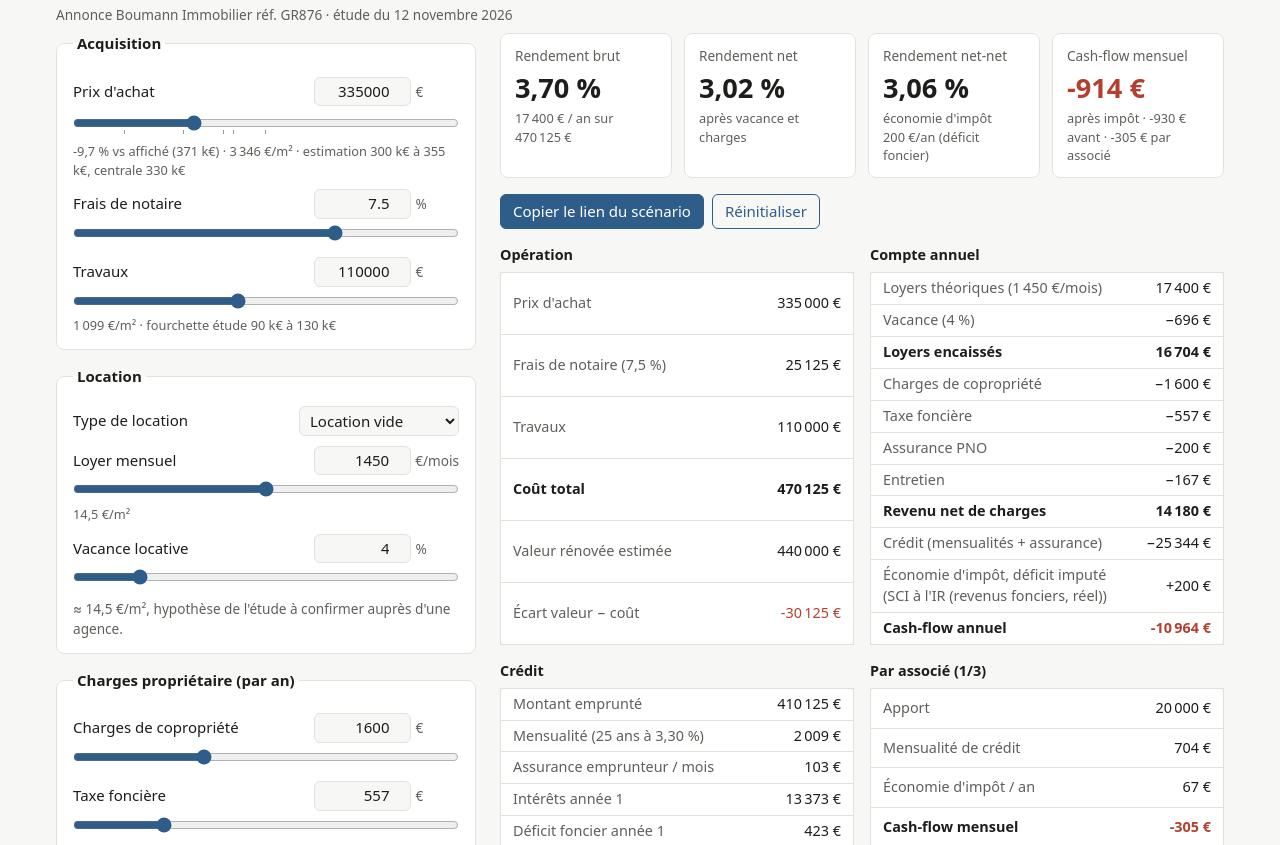
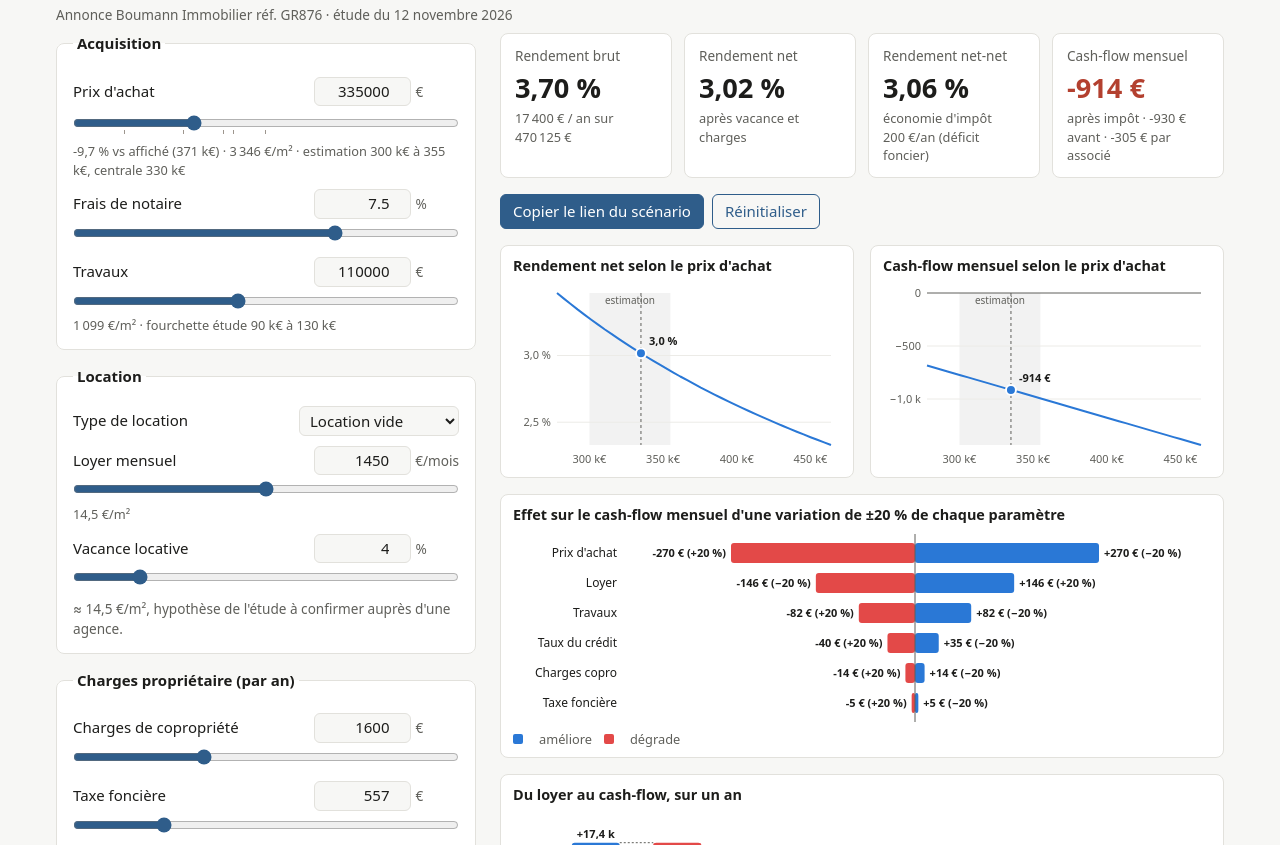
Before and after one commit to Fraer/immo-simu, a plain HTML site: page index.html in a window 1280 px wide. Shown: the part 85-930 px from the top of the page. Drawn offline with Linux system fonts and the light colour scheme.

Commit message:
Add charts: price sensitivity, tornado and yearly waterfall
Hand-made SVG (no library), redrawn live with the sliders and on resize,
hover tooltips, light and dark themes. KPI column no longer sticky.

Co-Authored-By: Claude Opus 5.5 <noreply@anthropic.com>

```diff
--- a/css/style.css
+++ b/css/style.css
@@ -9,6 +9,10 @@
   --negatif: #b3402f;
   --alerte-bg: #fff4e0;
   --alerte-texte: #7a4b00;
+  --viz-plus: #2a78d6;
+  --viz-moins: #e34948;
+  --viz-total: #8a8984;
+  --viz-grille: #ecebe7;
   color-scheme: light;
 }
 
@@ -24,6 +28,10 @@
     --negatif: #ec8a78;
     --alerte-bg: #3a2c12;
     --alerte-texte: #f2c97a;
+    --viz-plus: #3987e5;
+    --viz-moins: #e66767;
+    --viz-total: #8f8e88;
+    --viz-grille: #2a2a27;
     color-scheme: dark;
   }
 }
@@ -53,7 +61,7 @@ main {
 
 @media (max-width: 860px) {
   main { grid-template-columns: minmax(0, 1fr); }
-  #resultats { order: -1; position: static !important; }
+
 }
 
 fieldset {
@@ -95,7 +103,6 @@ input[type="range"] { width: 100%; accent-color: var(--accent); margin: 6px 0 0;
 .risque label { display: flex; flex-direction: column; font-size: 0.9rem; }
 .risque span, .risque em { color: var(--texte-2); font-size: 0.82rem; }
 
-#resultats { position: sticky; top: 16px; }
 
 #kpis {
   display: grid;
@@ -156,3 +163,50 @@ td { text-align: right; white-space: nowrap; }
 tr.total th, tr.total td { font-weight: 600; color: var(--texte); }
 tr.total.positif td { color: var(--positif); }
 tr.total.negatif td { color: var(--negatif); }
+
+/* ---------- Charts ---------- */
+#graphiques { display: grid; gap: 16px; margin-bottom: 16px; }
+.g-paire { display: grid; grid-template-columns: repeat(auto-fit, minmax(280px, 1fr)); gap: 16px; }
+.viz {
+  margin: 0;
+  background: var(--surface);
+  border: 1px solid var(--bord);
+  border-radius: 8px;
+  padding: 10px 8px 6px;
+  min-width: 0;
+}
+.viz figcaption { font-weight: 600; font-size: 0.9rem; padding: 0 4px 4px; }
+.viz svg { display: block; max-width: 100%; height: auto; overflow: visible; }
+.viz-grille { stroke: var(--viz-grille); stroke-width: 1; }
+.viz-zero { stroke: var(--texte-2); stroke-width: 1; }
+.viz-axe { fill: var(--texte-2); font-size: 11px; font-variant-numeric: tabular-nums; }
+.viz-axe-fort { fill: var(--texte); font-size: 12px; }
+.viz-note { fill: var(--texte-2); font-size: 10px; }
+.viz-label { fill: var(--texte); font-size: 11px; font-weight: 600; font-variant-numeric: tabular-nums; }
+.viz-bande { fill: var(--texte-2); opacity: 0.08; }
+.viz-ligne { fill: none; stroke: var(--viz-plus); stroke-width: 2; stroke-linejoin: round; }
+.viz-repere { stroke: var(--texte-2); stroke-width: 1; stroke-dasharray: 3 3; }
+.viz-point { fill: var(--viz-plus); stroke: var(--surface); stroke-width: 2; }
+.viz-point-h { fill: var(--surface); stroke: var(--viz-plus); stroke-width: 2; }
+.viz-croix { stroke: var(--texte-2); stroke-width: 1; opacity: 0.5; }
+.viz-liaison { stroke: var(--texte-2); stroke-width: 1; stroke-dasharray: 2 2; }
+rect.viz-plus, .pastille.viz-plus { fill: var(--viz-plus); background: var(--viz-plus); }
+rect.viz-moins, .pastille.viz-moins { fill: var(--viz-moins); background: var(--viz-moins); }
+rect.viz-total, .pastille.viz-total { fill: var(--viz-total); background: var(--viz-total); }
+.viz-legende { margin: 4px 4px 2px; font-size: 0.8rem; color: var(--texte-2); display: flex; gap: 6px 12px; flex-wrap: wrap; align-items: center; }
+.pastille { display: inline-block; width: 10px; height: 10px; border-radius: 2px; margin-right: 4px; vertical-align: -1px; }
+.viz-tip {
+  position: absolute;
+  display: none;
+  pointer-events: none;
+  z-index: 10;
+  background: var(--surface);
+  color: var(--texte);
+  border: 1px solid var(--bord);
+  border-radius: 6px;
+  padding: 6px 9px;
+  font-size: 0.8rem;
+  box-shadow: 0 2px 8px rgb(0 0 0 / 0.12);
+  max-width: 260px;
+}
+.viz-tip strong { font-variant-numeric: tabular-nums; }
--- a/index.html
+++ b/index.html
@@ -17,13 +17,18 @@
   <main>
     <section id="controles" aria-label="Hypothèses"></section>
 
-    <section id="resultats" aria-label="Résultats" aria-live="polite">
-      <div id="kpis"></div>
+    <section id="resultats" aria-label="Résultats">
+      <div id="kpis" aria-live="polite"></div>
       <div id="alertes"></div>
       <div class="actions">
         <button id="partager" type="button">Copier le lien du scénario</button>
         <button id="reinit" type="button" class="secondaire">Réinitialiser</button>
       </div>
+      <section id="graphiques" aria-label="Graphiques">
+        <div id="g-sensibilite" class="g-paire"></div>
+        <div id="g-tornado"></div>
+        <div id="g-cascade"></div>
+      </section>
       <div id="details"></div>
       <p class="note">
         Brut = loyers théoriques / coût total (prix + notaire + travaux).
--- a/js/app.js
+++ b/js/app.js
@@ -1,4 +1,5 @@
 import { REGIMES, calculer, regimeParDefaut, scenarioParDefaut } from "./calc.js";
+import { cascade, sensibilitePrix, tornado } from "./charts.js";
 
 const BIEN_PAR_DEFAUT = "le-cannet-gr876";
 const ACQUEREUR_PAR_DEFAUT = "sci-flv";
@@ -262,8 +263,26 @@ function table(titre, lignes) {
   );
 }
 
+function rendreGraphiques(r) {
+  const prix = champs(bien, s)[0].champs.find((c) => c.k === "prix");
+  sensibilitePrix($("#g-sensibilite"), bien, s, prix);
+  cascade($("#g-cascade"), r);
+  const k = (n) => `${Math.round(n / 1000)} k€`;
+  tornado($("#g-tornado"), bien, s, [
+    { k: "prix", label: "Prix d'achat", fmt: k },
+    { k: "travaux", label: "Travaux", fmt: k },
+    s.mode === "coloc"
+      ? { k: "loyerParChambre", label: "Loyer / chambre", fmt: (v) => `${Math.round(v)} €` }
+      : { k: "loyer", label: "Loyer", fmt: (v) => `${Math.round(v)} €` },
+    { k: "taux", label: "Taux du crédit", fmt: (v) => `${num(2).format(v)} %` },
+    { k: "chargesCopro", label: "Charges copro", fmt: (v) => `${Math.round(v)} €` },
+    { k: "taxeFonciere", label: "Taxe foncière", fmt: (v) => `${Math.round(v)} €` },
+  ]);
+}
+
 function rendreResultats() {
   const r = calculer(bien, s);
+  rendreGraphiques(r);
   const cf = r.cashFlowApresImpot;
   const signe = (x) => (x > 0 ? "+" : "") + eur.format(x);
 
@@ -401,6 +420,12 @@ async function demarrer() {
   rendreControles();
   rafraichir();
 
+  let attente;
+  new ResizeObserver(() => {
+    clearTimeout(attente);
+    attente = setTimeout(() => rendreGraphiques(calculer(bien, s)), 100);
+  }).observe($("#graphiques"));
+
   $("#reinit").addEventListener("click", () => {
     s = scenarioParDefaut(bien, bien.defauts.mode, acquereur);
     rendreControles();
--- /dev/null
+++ b/js/charts.js
@@ -0,0 +1,291 @@
+// Small hand-made SVG charts (no library). Each function redraws into its container.
+import { calculer } from "./calc.js";
+
+const NS = "http://www.w3.org/2000/svg";
+const eur = new Intl.NumberFormat("fr-FR", { style: "currency", currency: "EUR", maximumFractionDigits: 0 });
+const pct = new Intl.NumberFormat("fr-FR", { minimumFractionDigits: 1, maximumFractionDigits: 1 });
+const signe = (x) => (x > 0 ? "+" : "") + eur.format(x);
+const compact = (x) => {
+  const a = Math.abs(x);
+  const t = a >= 1000 ? `${pct.format(a / 1000)} k` : `${Math.round(a)}`;
+  return (x < 0 ? "−" : "") + t;
+};
+
+function s(tag, attrs = {}, texte) {
+  const n = document.createElementNS(NS, tag);
+  for (const [k, v] of Object.entries(attrs)) n.setAttribute(k, v);
+  if (texte !== undefined) n.textContent = texte;
+  return n;
+}
+
+function niceTicks(min, max, n = 4) {
+  const span = max - min || 1;
+  const step0 = span / n;
+  const mag = 10 ** Math.floor(Math.log10(step0));
+  const step = [1, 2, 2.5, 5, 10].map((m) => m * mag).find((x) => x >= step0);
+  const ticks = [];
+  for (let v = Math.ceil(min / step) * step; v <= max + 1e-9; v += step) ticks.push(+v.toFixed(10));
+  return ticks;
+}
+
+// ---------- Shared tooltip ----------
+
+let tip;
+function tooltip() {
+  if (!tip) {
+    tip = document.createElement("div");
+    tip.className = "viz-tip";
+    tip.setAttribute("role", "status");
+    document.body.append(tip);
+  }
+  return tip;
+}
+function montrerTip(evt, lignes) {
+  const t = tooltip();
+  t.replaceChildren(
+    ...lignes.map(([v, l]) => {
+      const p = document.createElement("div");
+      const b = document.createElement("strong");
+      b.textContent = v;
+      p.append(b, document.createTextNode(` ${l}`));
+      return p;
+    }),
+  );
+  t.style.display = "block";
+  const x = Math.min(evt.clientX + 14, window.innerWidth - t.offsetWidth - 8);
+  const y = evt.clientY - t.offsetHeight - 12;
+  t.style.left = `${x + window.scrollX}px`;
+  t.style.top = `${(y < 8 ? evt.clientY + 18 : y) + window.scrollY}px`;
+}
+function cacherTip() {
+  if (tip) tip.style.display = "none";
+}
+
+function survol(cible, lignes) {
+  cible.addEventListener("pointermove", (e) => montrerTip(e, lignes()));
+  cible.addEventListener("pointerleave", cacherTip);
+}
+
+// ---------- 1. Sensitivity to purchase price (one small line chart per measure) ----------
+
+export function sensibilitePrix(conteneur, bien, sc, { min, max }) {
+  const n = 41;
+  const pts = Array.from({ length: n }, (_, i) => {
+    const prix = min + ((max - min) * i) / (n - 1);
+    const r = calculer(bien, { ...sc, prix });
+    return { prix, cf: r.cashFlowApresImpot, net: r.rendementNet };
+  });
+  const actuel = calculer(bien, sc);
+
+  const figs = [document.createElement("figure"), document.createElement("figure")];
+  conteneur.replaceChildren(...figs);
+  ligne(figs[0], bien, pts, sc.prix, {
+      titre: "Rendement net selon le prix d'achat",
+      val: (p) => p.net,
+      courant: actuel.rendementNet,
+      fmt: (v) => `${pct.format(v)} %`,
+      fmtAxe: (v) => `${pct.format(v)} %`,
+      zero: false,
+    });
+  ligne(figs[1], bien, pts, sc.prix, {
+      titre: "Cash-flow mensuel selon le prix d'achat",
+      val: (p) => p.cf,
+      courant: actuel.cashFlowApresImpot,
+      fmt: signe,
+      fmtAxe: compact,
+      zero: true,
+    });
+}
+
+// Draws into `fig`, which is already in the page so its width can be measured.
+function ligne(fig, bien, pts, prixActuel, o) {
+  fig.className = "viz";
+  const W = Math.max(240, fig.clientWidth - 18);
+  const H = 190;
+  const m = { t: 12, r: 12, b: 26, l: 48 };
+  const vals = pts.map(o.val);
+  let lo = Math.min(...vals, o.courant);
+  let hi = Math.max(...vals, o.courant);
+  if (o.zero) { lo = Math.min(lo, 0); hi = Math.max(hi, 0); }
+  const yt = niceTicks(lo, hi);
+  lo = Math.min(lo, yt[0]);
+  hi = Math.max(hi, yt[yt.length - 1]);
+  const x0 = pts[0].prix, x1 = pts[pts.length - 1].prix;
+  const X = (v) => m.l + ((v - x0) / (x1 - x0)) * (W - m.l - m.r);
+  const Y = (v) => m.t + (1 - (v - lo) / (hi - lo || 1)) * (H - m.t - m.b);
+
+  const cap = document.createElement("figcaption");
+  cap.textContent = o.titre;
+  const svg = s("svg", { width: W, height: H, viewBox: `0 0 ${W} ${H}`, role: "img", "aria-label": `${o.titre} : ${o.fmt(o.courant)} au prix actuel` });
+
+  const e = bien.estimation;
+  if (e && e.haut > x0 && e.bas < x1) {
+    const a = X(Math.max(e.bas, x0)), b = X(Math.min(e.haut, x1));
+    svg.append(s("rect", { x: a, y: m.t, width: b - a, height: H - m.t - m.b, class: "viz-bande" }));
+    svg.append(s("text", { x: (a + b) / 2, y: m.t + 11, class: "viz-note", "text-anchor": "middle" }, "estimation"));
+  }
+  for (const t of yt) {
+    svg.append(s("line", { x1: m.l, x2: W - m.r, y1: Y(t), y2: Y(t), class: t === 0 && o.zero ? "viz-zero" : "viz-grille" }));
+    svg.append(s("text", { x: m.l - 6, y: Y(t) + 4, class: "viz-axe", "text-anchor": "end" }, o.fmtAxe(t)));
+  }
+  for (const t of niceTicks(x0, x1, 4)) {
+    svg.append(s("text", { x: X(t), y: H - 8, class: "viz-axe", "text-anchor": "middle" }, `${Math.round(t / 1000)} k€`));
+  }
+  const d = pts.map((p, i) => `${i ? "L" : "M"}${X(p.prix).toFixed(1)},${Y(o.val(p)).toFixed(1)}`).join("");
+  svg.append(s("path", { d, class: "viz-ligne" }));
+
+  // Current scenario marker
+  const cx = X(prixActuel), cy = Y(o.courant);
+  svg.append(s("line", { x1: cx, x2: cx, y1: m.t, y2: H - m.b, class: "viz-repere" }));
+  svg.append(s("circle", { cx, cy, r: 5, class: "viz-point" }));
+  const droite = cx > W - 90;
+  svg.append(s("text", { x: cx + (droite ? -8 : 8), y: cy - 8, class: "viz-label", "text-anchor": droite ? "end" : "start" }, o.fmt(o.courant)));
+
+  // Hover: crosshair + tooltip
+  const croix = s("line", { y1: m.t, y2: H - m.b, class: "viz-croix", visibility: "hidden" });
+  const pointH = s("circle", { r: 4, class: "viz-point-h", visibility: "hidden" });
+  const zone = s("rect", { x: m.l, y: 0, width: W - m.l - m.r, height: H, fill: "transparent" });
+  svg.append(croix, pointH, zone);
+  let proche = pts[0];
+  zone.addEventListener("pointermove", (ev) => {
+    const r = svg.getBoundingClientRect();
+    const px = ((ev.clientX - r.left) / r.width) * W;
+    proche = pts.reduce((a, p) => (Math.abs(X(p.prix) - px) < Math.abs(X(a.prix) - px) ? p : a));
+    const x = X(proche.prix);
+    croix.setAttribute("x1", x); croix.setAttribute("x2", x); croix.setAttribute("visibility", "visible");
+    pointH.setAttribute("cx", x); pointH.setAttribute("cy", Y(o.val(proche))); pointH.setAttribute("visibility", "visible");
+  });
+  zone.addEventListener("pointerleave", () => { croix.setAttribute("visibility", "hidden"); pointH.setAttribute("visibility", "hidden"); });
+  survol(zone, () => [[o.fmt(o.val(proche)), `pour un prix de ${eur.format(Math.round(proche.prix / 1000) * 1000)}`]]);
+
+  fig.replaceChildren(cap, svg);
+}
+
+// ---------- 2. Tornado: which parameter moves cash-flow the most ----------
+
+export function tornado(conteneur, bien, sc, parametres, variation = 0.2) {
+  const base = calculer(bien, sc).cashFlowApresImpot;
+  const lignes = parametres
+    .map((p) => {
+      const bas = calculer(bien, { ...sc, [p.k]: sc[p.k] * (1 - variation) }).cashFlowApresImpot - base;
+      const haut = calculer(bien, { ...sc, [p.k]: sc[p.k] * (1 + variation) }).cashFlowApresImpot - base;
+      return { ...p, bas, haut, ampleur: Math.abs(haut - bas) };
+    })
+    .filter((l) => l.ampleur > 0.5)
+    .sort((a, b) => b.ampleur - a.ampleur);
+
+  const W = Math.max(280, conteneur.clientWidth - 18);
+  const rang = 30;
+  const m = { t: 8, r: 12, b: 8, l: 118 };
+  const H = m.t + m.b + rang * lignes.length;
+  const lim = Math.max(1, ...lignes.flatMap((l) => [Math.abs(l.bas), Math.abs(l.haut)]));
+  const large = W > 520;
+  const espace = large ? 104 : 60; // room for value labels on each side
+  const cx = m.l + (W - m.l - m.r) / 2;
+  const demi = (W - m.l - m.r) / 2 - espace;
+  const X = (v) => cx + (v / lim) * demi;
+
+  const fig = document.createElement("figure");
+  fig.className = "viz";
+  const cap = document.createElement("figcaption");
+  cap.textContent = `Effet sur le cash-flow mensuel d'une variation de ±${variation * 100} % de chaque paramètre`;
+  const svg = s("svg", { width: W, height: H, viewBox: `0 0 ${W} ${H}`, role: "img", "aria-label": cap.textContent });
+
+  lignes.forEach((l, i) => {
+    const y = m.t + i * rang;
+    svg.append(s("text", { x: m.l - 10, y: y + rang / 2 + 4, class: "viz-axe-fort", "text-anchor": "end" }, l.label));
+    for (const [delta, sens] of [[l.bas, -1], [l.haut, 1]]) {
+      if (Math.abs(delta) < 0.5) continue;
+      const a = Math.min(X(0), X(delta)), w = Math.max(2, Math.abs(X(delta) - X(0)));
+      const barre = s("rect", { x: a, y: y + 5, width: w, height: rang - 10, rx: 3, class: delta > 0 ? "viz-plus" : "viz-moins" });
+      const v = sc[l.k] * (1 + sens * variation);
+      survol(barre, () => [
+        [`${signe(delta)}/mois`, `si ${l.label.toLowerCase()} ${sens < 0 ? "−" : "+"}${variation * 100} % (${l.fmt(v)})`],
+        [signe(base + delta), "cash-flow mensuel obtenu"],
+      ]);
+      svg.append(barre);
+      const tx = delta > 0 ? X(delta) + 5 : X(delta) - 5;
+      svg.append(s("text", { x: tx, y: y + rang / 2 + 4, class: "viz-label", "text-anchor": delta > 0 ? "start" : "end" }, large ? `${signe(delta)} (${sens < 0 ? "−" : "+"}${variation * 100} %)` : signe(delta)));
+    }
+  });
+  svg.append(s("line", { x1: cx, x2: cx, y1: m.t - 4, y2: H - m.b + 4, class: "viz-zero" }));
+
+  const leg = document.createElement("p");
+  leg.className = "viz-legende";
+  leg.innerHTML = '<span class="pastille viz-plus"></span>améliore <span class="pastille viz-moins"></span>dégrade';
+  fig.append(cap, svg, leg);
+  conteneur.replaceChildren(fig);
+}
+
+// ---------- 3. Waterfall of the yearly account ----------
+
+export function cascade(conteneur, r) {
+  const ch = r.charges;
+  const autres = ch.assurancePNO + ch.entretien + ch.gestion + ch.provisionRisques;
+  const etapes = [
+    { label: "Loyers", court: "Loyers", detail: "loyers théoriques", v: r.loyersTheoriques },
+    { label: "Vacance", court: "Vac.", detail: "vacance locative", v: -(r.loyersTheoriques - r.loyersEncaisses) },
+    { label: "Copro", court: "Copro", detail: "charges de copropriété", v: -ch.copro },
+    { label: "Taxe f.", court: "TF", detail: "taxe foncière", v: -ch.taxeFonciere },
+    { label: "Autres", court: "Autres", detail: "assurance, entretien, gestion, provisions", v: -autres },
+    { label: "Crédit", court: "Crédit", detail: "mensualités et assurance emprunteur", v: -r.annuites },
+    { label: "Impôt", court: "Impôt", detail: r.impot < 0 ? "économie d'impôt (déficit foncier)" : "impôt et prélèvements sociaux", v: -r.impot },
+  ].filter((e) => Math.abs(e.v) >= 1);
+
+  let cumul = 0;
+  const barres = etapes.map((e) => {
+    const de = cumul;
+    cumul += e.v;
+    return { ...e, de, a: cumul };
+  });
+  barres.push({ label: "Cash-flow", court: "CF", detail: "cash-flow annuel", v: cumul, de: 0, a: cumul, total: true });
+
+  const W = Math.max(280, conteneur.clientWidth - 18);
+  const H = 230;
+  const m = { t: 20, r: 8, b: 26, l: 46 };
+  let lo = Math.min(0, ...barres.map((b) => Math.min(b.de, b.a)));
+  let hi = Math.max(0, ...barres.map((b) => Math.max(b.de, b.a)));
+  // Headroom so value labels fit above and below the bars.
+  const marge = (hi - lo) * 0.08;
+  if (lo < 0) lo -= marge;
+  hi += marge;
+  const yt = niceTicks(lo, hi);
+  lo = Math.min(lo, yt[0]);
+  hi = Math.max(hi, yt[yt.length - 1]);
+  const Y = (v) => m.t + (1 - (v - lo) / (hi - lo || 1)) * (H - m.t - m.b);
+  const pas = (W - m.l - m.r) / barres.length;
+  const larg = Math.min(48, pas - 6);
+
+  const fig = document.createElement("figure");
+  fig.className = "viz";
+  const cap = document.createElement("figcaption");
+  cap.textContent = "Du loyer au cash-flow, sur un an";
+  const svg = s("svg", { width: W, height: H, viewBox: `0 0 ${W} ${H}`, role: "img", "aria-label": `${cap.textContent} : cash-flow annuel ${signe(cumul)}` });
+
+  for (const t of yt) {
+    svg.append(s("line", { x1: m.l, x2: W - m.r, y1: Y(t), y2: Y(t), class: t === 0 ? "viz-zero" : "viz-grille" }));
+    svg.append(s("text", { x: m.l - 6, y: Y(t) + 4, class: "viz-axe", "text-anchor": "end" }, compact(t)));
+  }
+  barres.forEach((b, i) => {
+    const x = m.l + i * pas + (pas - larg) / 2;
+    const y = Y(Math.max(b.de, b.a));
+    const h = Math.max(2, Math.abs(Y(b.de) - Y(b.a)));
+    const cls = b.total ? "viz-total" : b.v > 0 ? "viz-plus" : "viz-moins";
+    const rect = s("rect", { x, y, width: larg, height: h, rx: 3, class: cls });
+    survol(rect, () => [[`${signe(b.v)}/an`, b.detail]]);
+    svg.append(rect);
+    if (i < barres.length - 1) {
+      svg.append(s("line", { x1: x + larg, x2: x + pas, y1: Y(b.a), y2: Y(b.a), class: "viz-liaison" }));
+    }
+    const ly = b.v >= 0 ? y - 5 : y + h + 12;
+    const txt = (b.v > 0 && !b.total ? "+" : "") + compact(b.v);
+    svg.append(s("text", { x: x + larg / 2, y: ly, class: "viz-label", "text-anchor": "middle" }, txt));
+    svg.append(s("text", { x: x + larg / 2, y: H - 8, class: b.total ? "viz-axe-fort" : "viz-axe", "text-anchor": "middle" }, pas < 52 ? b.court : b.label));
+  });
+
+  const leg = document.createElement("p");
+  leg.className = "viz-legende";
+  leg.innerHTML = '<span class="pastille viz-plus"></span>entrée <span class="pastille viz-moins"></span>sortie <span class="pastille viz-total"></span>résultat';
+  fig.append(cap, svg, leg);
+  conteneur.replaceChildren(fig);
+}
```
Also changed, not shown: 1 other file.
